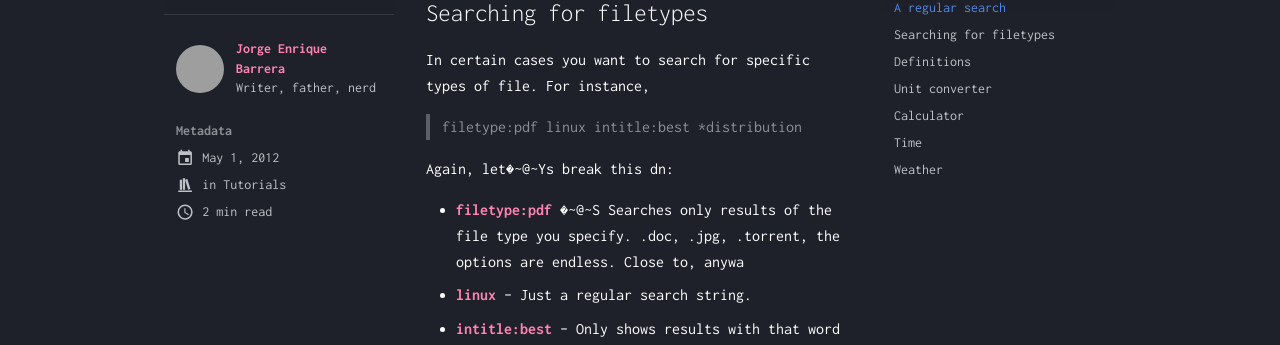
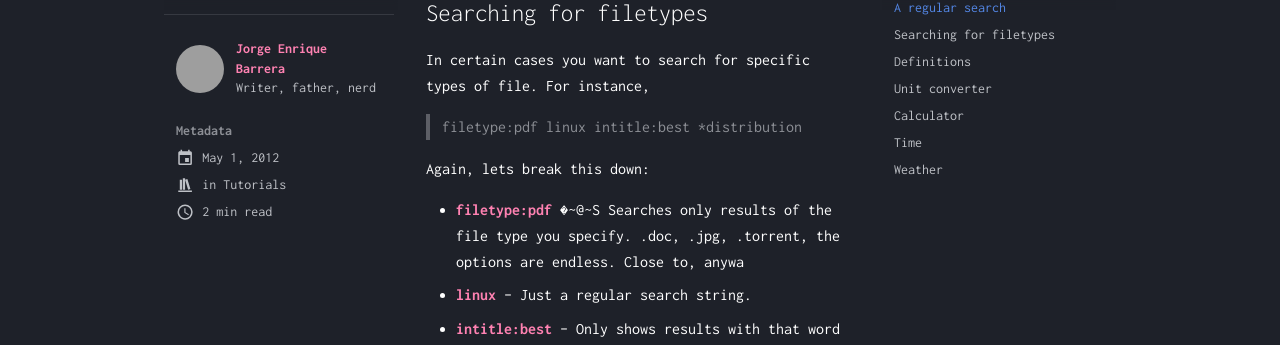
Before and after one commit to joenba7/joenba7.github.io, an MkDocs documentation site: the page built from docs/posts/how-to-google-more-efficiently.md, in a window 1280 px wide and 900 px high, scrolled down 1245 px. Shown: the part 100-445 px from the top of the window. Built offline with MkDocs 1.6.1 and Material for MkDocs 9.7.7, drawn with Linux system fonts in a browser that asks for light colours; grey boxes are pictures that could not be loaded.

Commit message:
Fixed typo

```diff
--- a/docs/posts/how-to-google-more-efficiently.md
+++ b/docs/posts/how-to-google-more-efficiently.md
@@ -49,7 +49,7 @@ In certain cases you want to search for specific types of file. For instance,
 
 > filetype:pdf linux intitle:best \*distribution
 
-Again, let�~@~Ys break this dn:
+Again, lets break this down:
 
 - **filetype:pdf** �~@~S Searches only results of the file type you specify. .doc, .jpg, .torrent, the options are endless. Close to, anywa
 - **linux** – Just a regular search string.
```
